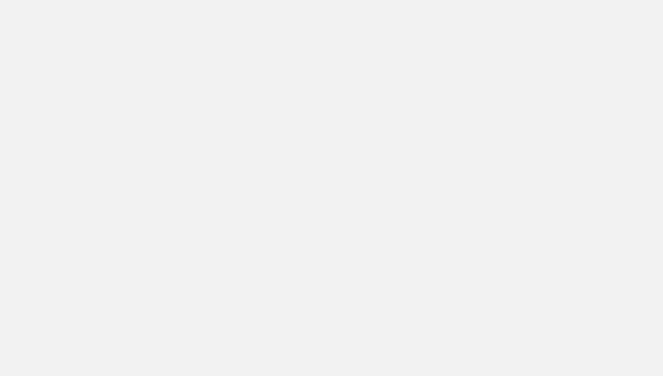
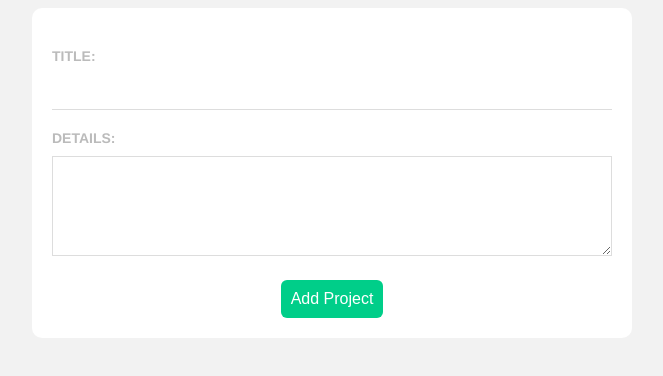
Before and after one commit to MohammadJavad-AsnaAshari/vue-todo-list, a Vue app: page /add in a window 1280 px wide. Before the commit this address had no page. Shown: the top 376 px of the page, without its empty margins (308-971 px from the left). Built offline with nearby package versions, Linux system fonts and the light colour scheme.

Commit message:
feat: Implement `add project` logic.

```diff
--- a/data/db.json
+++ b/data/db.json
@@ -1,15 +1,21 @@
 {
   "projects": [
     {
-      "id": "1",
+      "id": 1,
       "title": "Title 1",
       "details": "Details 1",
       "complete": false
     },
     {
-      "id": "2",
+      "id": 2,
       "title": "Title 2",
       "details": "Details 2",
+      "complete": false
+    },
+    {
+      "id": 3,
+      "title": "test title",
+      "details": "test details test details",
       "complete": false
     }
   ]
--- a/src/router/index.js
+++ b/src/router/index.js
@@ -1,11 +1,17 @@
 import { createRouter, createWebHistory } from 'vue-router'
 import HomeView from '../views/HomeView.vue'
+import AddProject from "@/views/AddProject.vue";
 
 const routes = [
   {
     path: '/',
     name: 'home',
     component: HomeView
+  },
+  {
+    path: '/add',
+    name: 'AddProject',
+    component: AddProject
   }
 ]
 
--- /dev/null
+++ b/src/views/AddProject.vue
@@ -0,0 +1,81 @@
+<template>
+  <form @submit.prevent="handleSubmit">
+    <label>Title:</label>
+    <input v-model="title" type="text" required>
+    <label>Details:</label>
+    <textarea v-model="details"></textarea>
+    <button>Add Project</button>
+  </form>
+</template>
+
+<script>
+import router from "@/router";
+
+export default {
+  data() {
+    return {
+      title: '',
+      details: ''
+    }
+  }, methods: {
+    handleSubmit() {
+      let project = {
+        title: this.title,
+        details: this.details,
+        complete: false
+      }
+
+      fetch('http://localhost:3000/projects', {
+        method: 'POST',
+        headers: {'Content-Type': 'application/json'},
+        body: JSON.stringify(project)
+      }).then(() => router.push({name: 'home'}))
+          .catch(err => console.log(err.message))
+    }
+  }
+}
+</script>
+
+<style>
+form {
+  background: white;
+  padding: 20px;
+  border-radius: 10px;
+}
+
+label {
+  display: block;
+  color: #bbb;
+  text-transform: uppercase;
+  font-size: 14px;
+  font-weight: bold;
+  margin: 20px 0 10px 0;
+}
+
+input {
+  padding: 10px;
+  border: 0;
+  border-bottom: 1px solid #ddd;
+  width: 100%;
+  box-sizing: border-box;
+}
+
+textarea {
+  border: 1px solid #ddd;
+  padding: 10px;
+  width: 100%;
+  box-sizing: border-box;
+  height: 100px;
+}
+
+form button {
+  display: block;
+  margin: 20px auto 0;
+  background: #00ce89;
+  color: white;
+  padding: 10px;
+  border: 0;
+  border-radius: 6px;
+  font-size: 16px;
+}
+</style>
```
